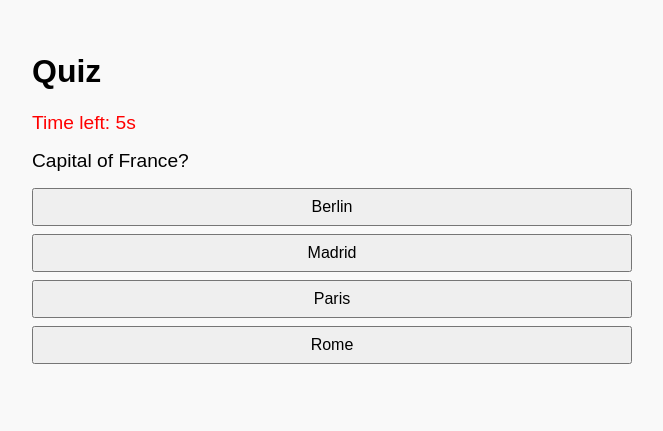
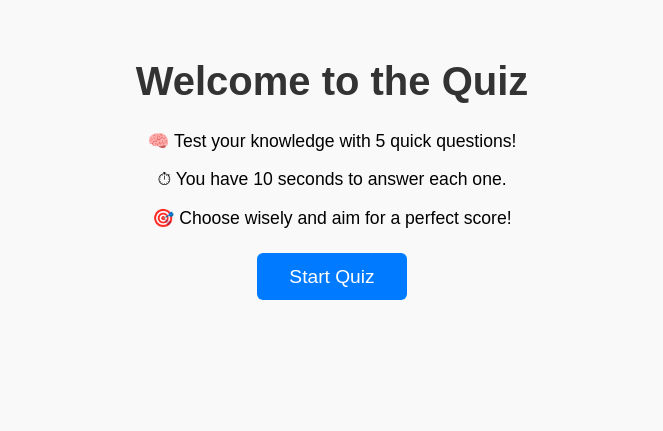
Before and after one commit to AtulKumarSharma79/quiz-app, a plain HTML site: page index.html in a window 1280 px wide. Shown: the whole page, without its empty margins (308-971 px from the left). Drawn offline with Linux system fonts and the light colour scheme.

Commit message:
Add home page and rename quiz to quiz.html

```diff
--- a/index.html
+++ b/index.html
@@ -3,15 +3,51 @@
 <head>
   <meta charset="UTF-8" />
   <meta name="viewport" content="width=device-width, initial-scale=1.0"/>
-  <title>Quiz App</title>
-  <link rel="stylesheet" href="style.css">
+  <title>Welcome to the Quiz!</title>
+  <link rel="stylesheet" href="style.css" />
+  <style>
+    body {
+      font-family: Arial, sans-serif;
+      padding: 2rem;
+      max-width: 600px;
+      margin: auto;
+      text-align: center;
+      background-color: #f9f9f9;
+    }
+    h1 {
+      font-size: 2.5rem;
+      color: #333;
+    }
+    .description {
+      font-size: 1.1rem;
+      margin: 1.5rem 0;
+    }
+    .start-btn {
+      font-size: 1.2rem;
+      padding: 0.8rem 2rem;
+      background-color: #007bff;
+      color: white;
+      border: none;
+      border-radius: 6px;
+      cursor: pointer;
+    }
+    .start-btn:hover {
+      background-color: #0056b3;
+    }
+  </style>
 </head>
 <body>
-  <h1>Quiz</h1>
-  <div class="timer" id="timer">Time left: 10s</div>
-  <div class="question-container" id="question-container"></div>
-  <div class="options" id="options"></div>
-  <div id="result"></div>
-  <script src="script.js"></script>
+
+  <h1>Welcome to the Quiz</h1>
+  <div class="description">
+    <p>🧠 Test your knowledge with 5 quick questions!</p>
+    <p>⏱ You have 10 seconds to answer each one.</p>
+    <p>🎯 Choose wisely and aim for a perfect score!</p>
+  </div>
+
+  <a href="quiz.html">
+    <button class="start-btn">Start Quiz</button>
+  </a>
+
 </body>
 </html>
```
Also changed, not shown: quiz.html (added, +17 -0 lines).
